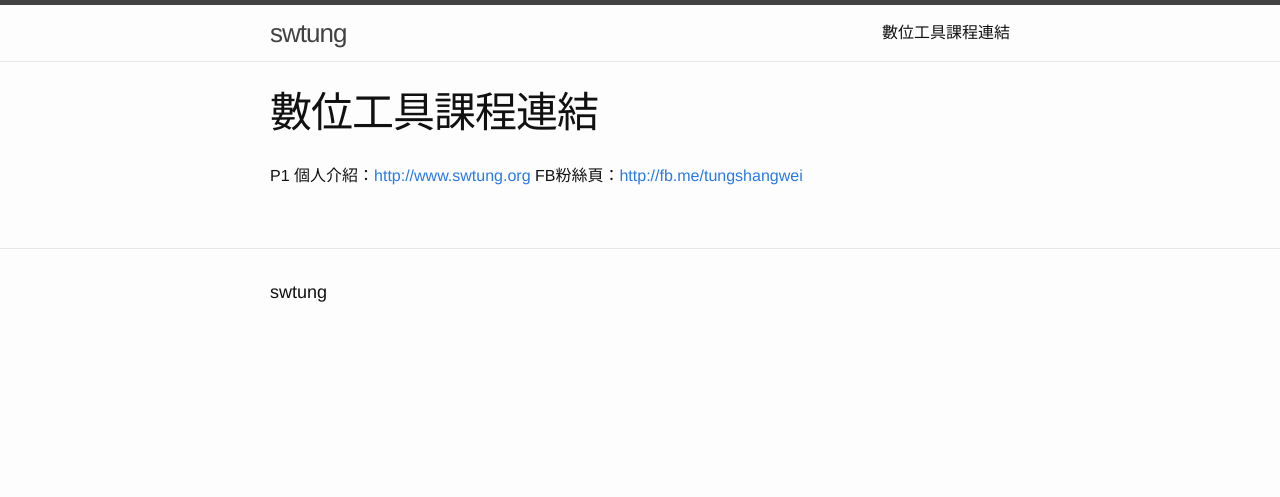
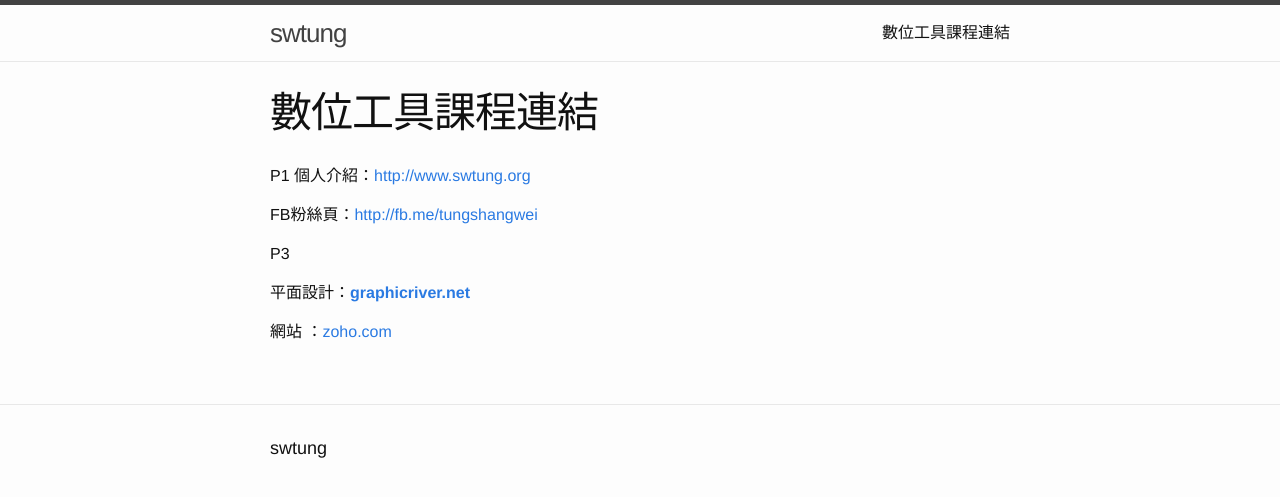
Before and after one commit to swtung/toolslink, a Jekyll site: the page built from tools.markdown, in a window 1280 px wide. Shown: the top 497 px of the page. Built offline with Jekyll 4.4.1, drawn with Linux system fonts in a browser that asks for light colours.

Commit message:
Updated Tools

```diff
--- a/tools.markdown
+++ b/tools.markdown
@@ -1,8 +1,16 @@
 ---
 title: "數位工具課程連結"
 date: 2016-08-06 14:01:00 +08:00
+Field name:
 ---
 
 P1
 個人介紹：[http://www.swtung.org](http://www.swtung.org)
+
 FB粉絲頁：[http://fb.me/tungshangwei](http://fb.me/tungshangwei)
+
+P3
+
+平面設計：**[graphicriver.net](http://graphicriver.net)**
+
+網站   ：[zoho.com](https://www.zoho.com/sites/)
```
